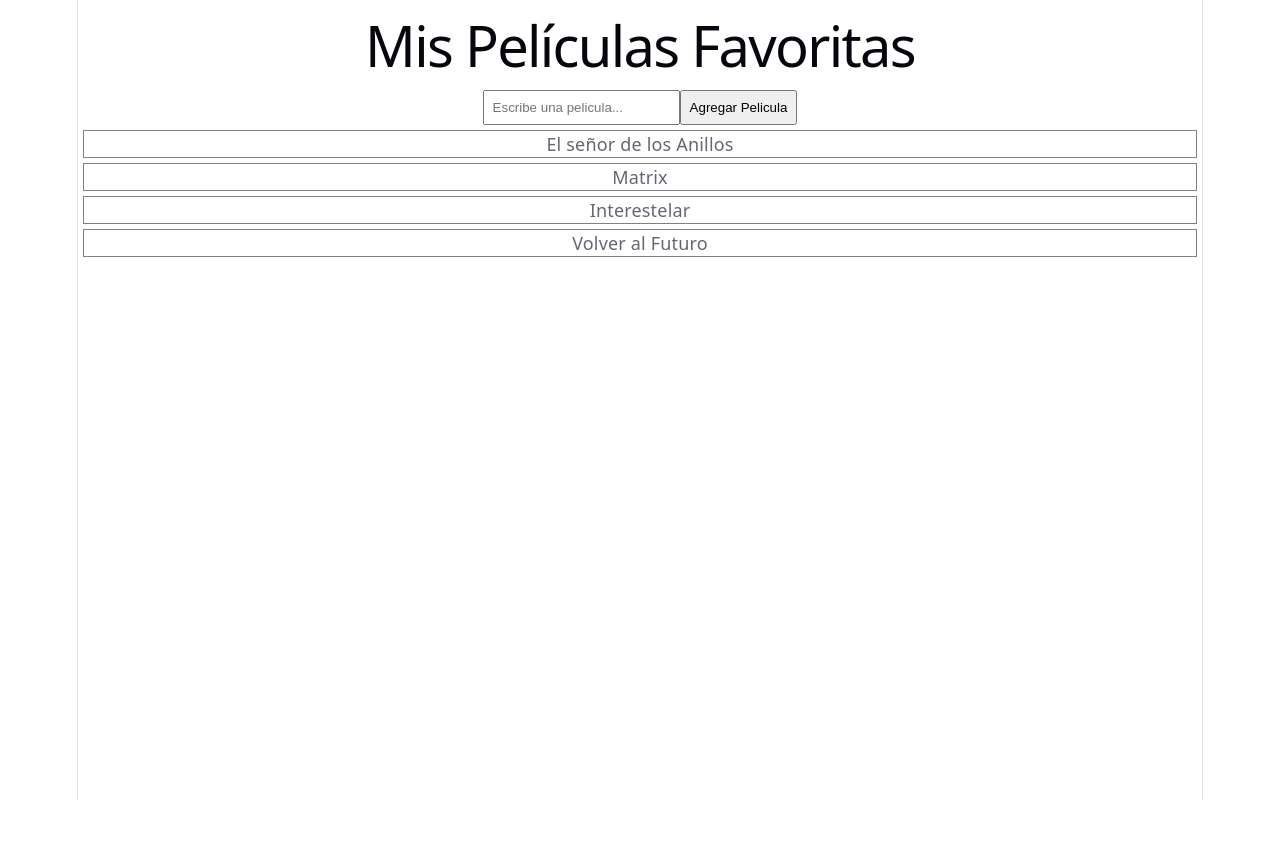
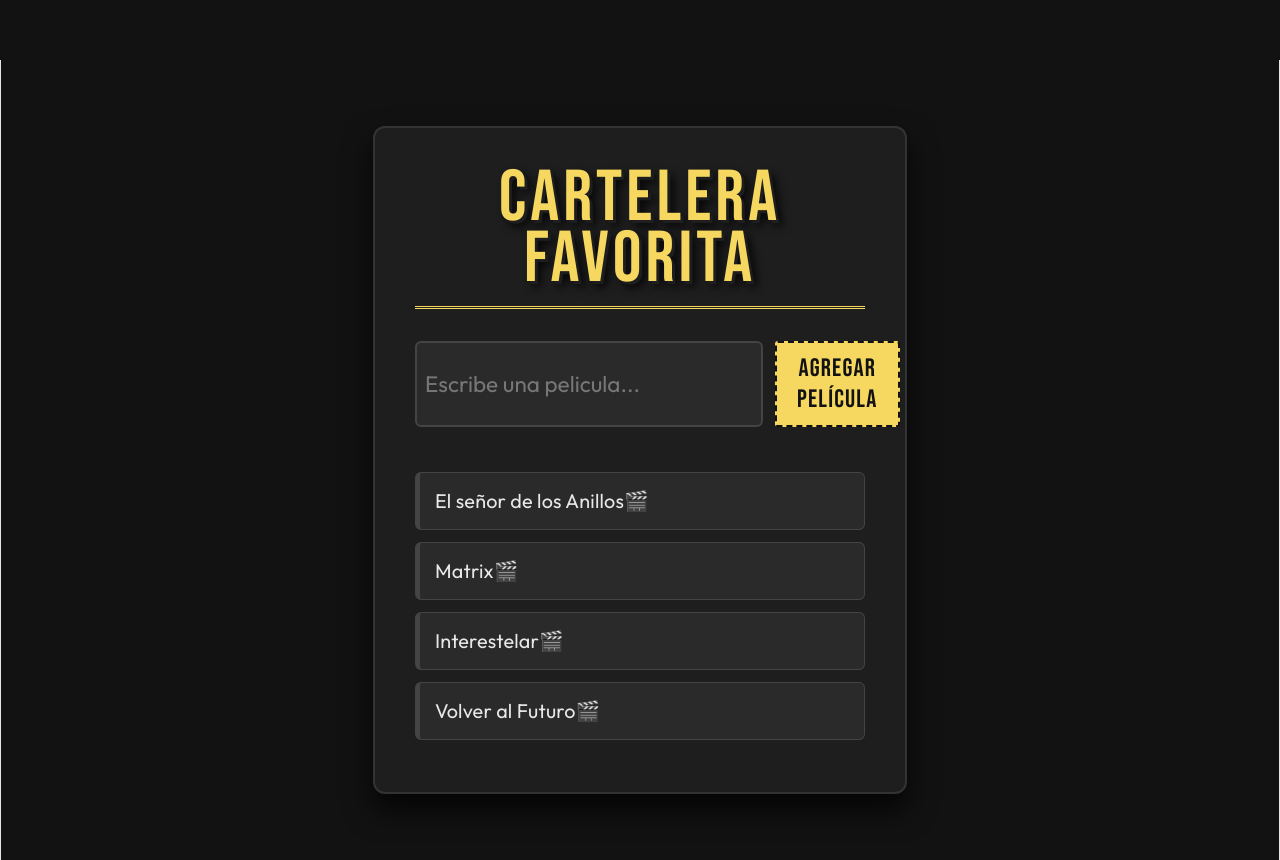
Before and after one commit to JJBeltran1894/ejercicio-react-peliculas-app, a React (Vite) app: page / in a window 1280 px wide. Before the commit the page ends 800 px from the top, so only its background shows below. Built offline with nearby package versions, Linux system fonts and the light colour scheme.

Commit message:
JJBA: Se modifican estilos con IA. Se retiran del archivo App.jsx y se trasladan y complementan en App.css

```diff
--- a/src/App.css
+++ b/src/App.css
@@ -1,184 +1,124 @@
-.counter {
-  font-size: 16px;
-  padding: 5px 10px;
-  border-radius: 5px;
-  color: var(--accent);
-  background: var(--accent-bg);
-  border: 2px solid transparent;
-  transition: border-color 0.3s;
-  margin-bottom: 24px;
+@import url("https://fonts.googleapis.com/css2?family=Bebas+Neue&family=Outfit:wght@400;600&display=swap");
 
-  &:hover {
-    border-color: var(--accent-border);
-  }
-  &:focus-visible {
-    outline: 2px solid var(--accent);
-    outline-offset: 2px;
-  }
+/* Añadimos esto para forzar a Vite a centrar nuestro proyecto */
+#root {
+  width: 100%;
+  display: flex;
+  justify-content: center;
 }
 
-.hero {
-  position: relative;
-
-  .base,
-  .framework,
-  .vite {
-    inset-inline: 0;
-    margin: 0 auto;
+body {
+  background-color: #121212;
+  color: #e8e8e8;
+  font-family: "Outfit", sans-serif;
+  margin: 0;
+  display: flex;
+  justify-content: center;
+  min-height: 100vh; /* Ocupa todo el alto de la pantalla */
+  align-items: flex-start;
+  padding-top: 60px;
 }
 
-  .base {
-    width: 170px;
-    position: relative;
-    z-index: 0;
+.contenedor-principal {
+  background-color: #1e1e1e;
+  padding: 40px;
+  border-radius: 12px;
+  border: 2px solid #333;
+  box-shadow: 0 15px 30px rgba(0, 0, 0, 0.8);
+  width: 450px;
+  max-width: 90vw;
+  margin: 0 auto; /* Esto garantiza el centrado horizontal */
 }
 
-  .framework,
-  .vite {
-    position: absolute;
+.titulo {
+  color: #f6d860;
+  text-align: center;
+  margin-top: 0;
+  border-bottom: 3px double #f6d860;
+  padding-bottom: 15px;
+  font-family: "Bebas Neue", sans-serif;
+  font-size: 4rem; /* Un pelín más grande */
+  letter-spacing: 4px;
+  font-weight: normal;
+
+  /* Aquí está la magia de la superposición legible */
+  line-height: 0.85;
+  text-shadow:
+    3px 3px 0px #1e1e1e,
+    /* Borde del color del fondo para separar letras */ 6px 6px 10px
+      rgba(0, 0, 0, 0.9); /* Sombra oscura para dar profundidad */
 }
 
-  .framework {
-    z-index: 1;
-    top: 34px;
-    height: 28px;
-    transform: perspective(2000px) rotateZ(300deg) rotateX(44deg) rotateY(39deg)
-      scale(1.4);
+.controles {
+  display: flex;
+  gap: 12px;
+  margin-bottom: 45px;
 }
 
-  .vite {
-    z-index: 0;
-    top: 107px;
-    height: 26px;
-    width: auto;
-    transform: perspective(2000px) rotateZ(300deg) rotateX(40deg) rotateY(39deg)
-      scale(0.8);
-  }
+.input-pelicula {
+  flex: 1;
+  padding: 12px 15px;
+  background-color: #2a2a2a;
+  border: 2px solid #444;
+  color: #f6d860;
+  border-radius: 6px;
+  font-family: "Outfit", sans-serif;
+  font-size: 1.25rem;
+  transition: border-color 0.3s;
 }
 
-#center {
-  display: flex;
-  flex-direction: column;
-  gap: 25px;
-  place-content: center;
-  place-items: center;
-  flex-grow: 1;
-
-  @media (max-width: 1024px) {
-    padding: 32px 20px 24px;
-    gap: 18px;
-  }
+.input-pelicula::placeholder {
+  color: #777;
 }
 
-#next-steps {
-  display: flex;
-  border-top: 1px solid var(--border);
-  text-align: left;
-
-  & > div {
-    flex: 1 1 0;
-    padding: 32px;
-    @media (max-width: 1024px) {
-      padding: 24px 20px;
-    }
+.input-pelicula:focus {
+  outline: none;
+  border-color: #f6d860;
+  background-color: #222;
 }
 
-  .icon {
-    margin-bottom: 16px;
-    width: 22px;
-    height: 22px;
+.btn-agregar {
+  background-color: #f6d860;
+  color: #121212;
+  border: 2px dashed #121212;
+  padding: 10px 20px;
+  font-family: "Bebas Neue", sans-serif;
+  font-size: 1.4rem;
+  letter-spacing: 1.2px;
+  border-radius: 3px;
+  cursor: pointer;
+  transition: all 0.2s;
 }
 
-  @media (max-width: 1024px) {
-    flex-direction: column;
-    text-align: center;
-  }
+.btn-agregar:hover {
+  background-color: #ffe680;
+  transform: scale(1.05);
 }
 
-#docs {
-  border-right: 1px solid var(--border);
-
-  @media (max-width: 1024px) {
-    border-right: none;
-    border-bottom: 1px solid var(--border);
-  }
+.tarjeta-pelicula {
+  background-color: #2a2a2a;
+  border: 1px solid #444;
+  border-left: 5px solid #444;
+  padding: 15px;
+  margin-bottom: 12px;
+  border-radius: 6px;
+  cursor: pointer;
+  display: flex;
+  justify-content: space-between;
+  align-items: center;
+  transition: all 0.2s;
+  font-size: 1.1rem;
 }
 
-#next-steps ul {
-  list-style: none;
-  padding: 0;
-  display: flex;
-  gap: 8px;
-  margin: 32px 0 0;
-
-  .logo {
-    height: 18px;
+.tarjeta-pelicula:hover {
+  transform: translateX(8px);
+  border-left-color: #f6d860;
+  background-color: #333;
 }
 
-  a {
-    color: var(--text-h);
-    font-size: 16px;
-    border-radius: 6px;
-    background: var(--social-bg);
-    display: flex;
-    padding: 6px 12px;
-    align-items: center;
-    gap: 8px;
-    text-decoration: none;
-    transition: box-shadow 0.3s;
-
-    &:hover {
-      box-shadow: var(--shadow);
+.tarjeta-pelicula.favorita {
+  background-color: #2a2510;
+  border-color: #f6d860;
+  border-left: 5px solid #f6d860;
+  color: #f6d860;
 }
-    .button-icon {
-      height: 18px;
-      width: 18px;
-    }
-  }
-
-  @media (max-width: 1024px) {
-    margin-top: 20px;
-    flex-wrap: wrap;
-    justify-content: center;
-
-    li {
-      flex: 1 1 calc(50% - 8px);
-    }
-
-    a {
-      width: 100%;
-      justify-content: center;
-      box-sizing: border-box;
-    }
-  }
-}
-
-#spacer {
-  height: 88px;
-  border-top: 1px solid var(--border);
-  @media (max-width: 1024px) {
-    height: 48px;
-  }
-}
-
-.ticks {
-  position: relative;
-  width: 100%;
-
-  &::before,
-  &::after {
-    content: '';
-    position: absolute;
-    top: -4.5px;
-    border: 5px solid transparent;
-  }
-
-  &::before {
-    left: 0;
-    border-left-color: var(--border);
-  }
-  &::after {
-    right: 0;
-    border-right-color: var(--border);
-  }
-}
--- a/src/App.jsx
+++ b/src/App.jsx
@@ -8,20 +8,13 @@ function Pelicula({ titulo }) {
   const [esFavorita, setEsFavorita] = useState(false);
   return (
     <div
-      style={{
-        border: "1px solid gray",
-        padding: "10 px",
-        margin: "5px",
-        cursor: "pointer",
-        backgroundColor: esFavorita ? "#fffef2" : "transparent",
-        fontWeight: esFavorita ? "bold" : "normal",
-      }}
+      className={`tarjeta-pelicula ${esFavorita ? "favorita" : ""}`}
       onClick={() => setEsFavorita(!esFavorita)}
     >
-      <p>
+      <span style={{ fontWeight: esFavorita ? "bold" : "normal" }}>
         {titulo}
-        {esFavorita ? "⭐" : ""}
-      </p>
+        {esFavorita ? "⭐" : "🎬"}
+      </span>
     </div>
   );
 }
@@ -43,18 +36,19 @@ function App() {
     setNuevaPelicula("");
   }
   return (
-    <div>
-      <h1>Mis Películas Favoritas</h1>
-      <div>
+    <div className="contenedor-principal">
+      <h1 className="titulo">Cartelera Favorita</h1>
+      <div className="controles">
         <input
           type="text"
+          className="input-pelicula"
           value={nuevaPelicula}
           onChange={(e) => setNuevaPelicula(e.target.value)}
           placeholder="Escribe una pelicula..."
           style={{ padding: "8px", marginRight: "10 px" }}
         />
-        <button onClick={agregarPelicula} style={{ padding: "8px" }}>
-          Agregar Pelicula
+        <button className="btn-agregar" onClick={agregarPelicula}>
+          Agregar Película
         </button>
       </div>
       {peliculas.map((pelicula, indice) => (
```
Lines whose indentation alone changed are shown as unchanged.
